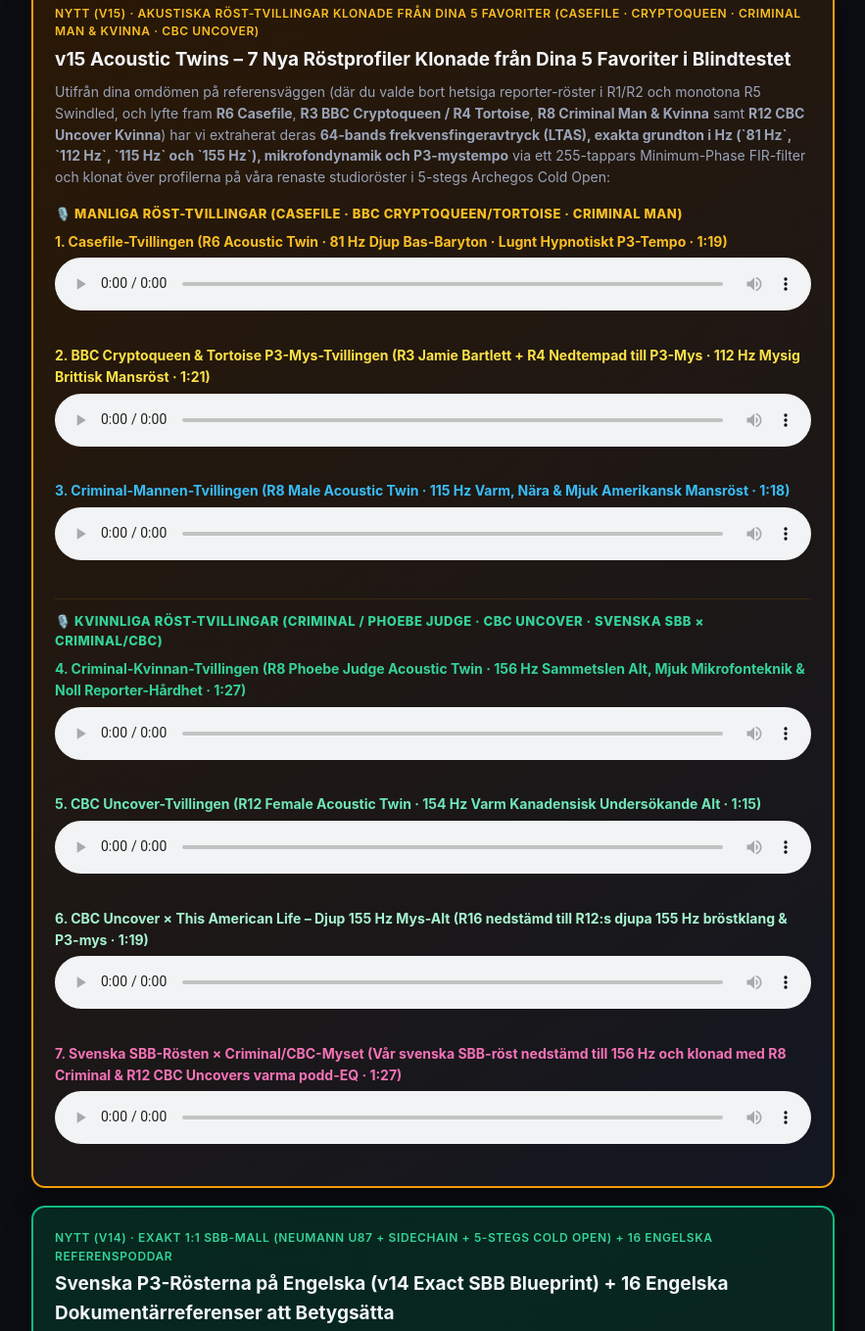
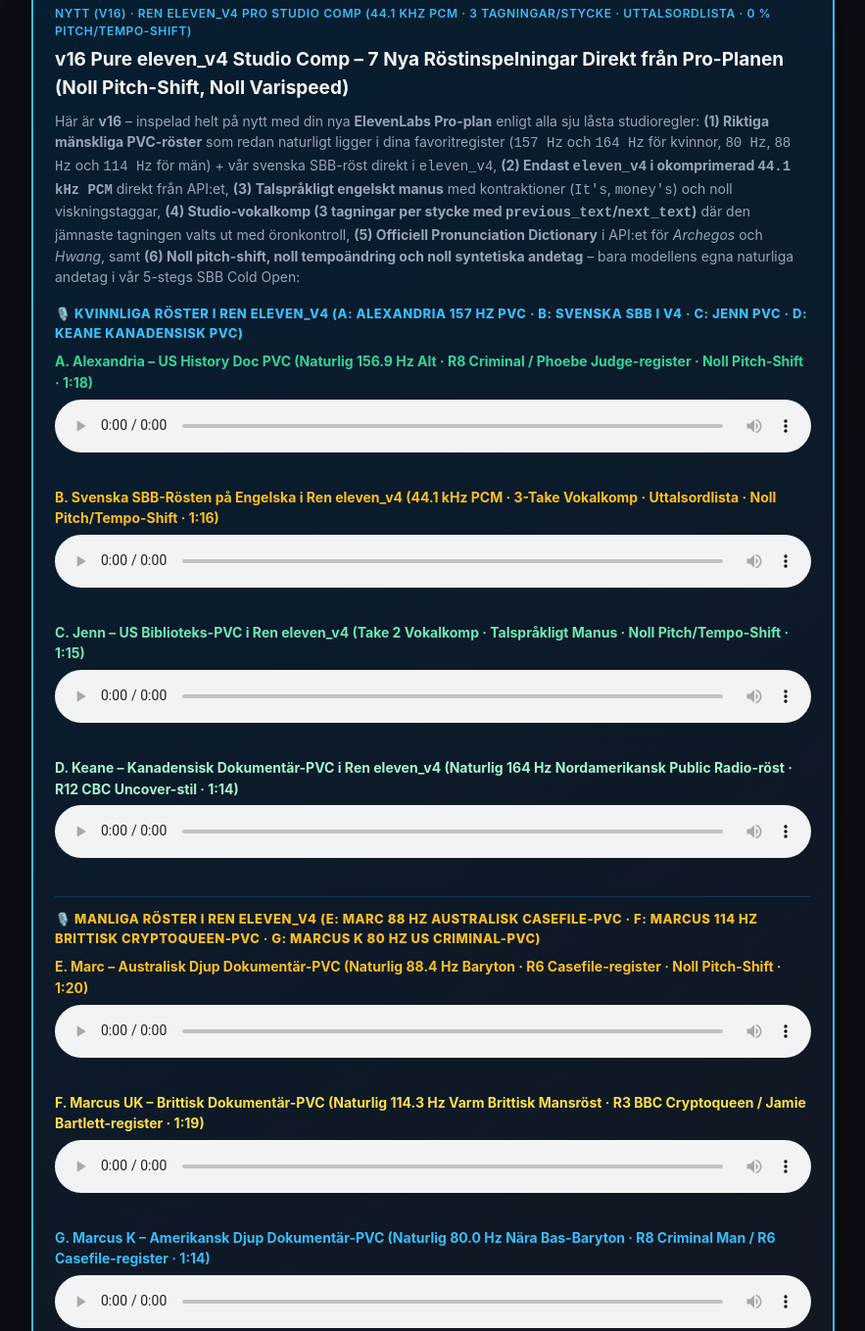
Before and after one commit to RealBadMan1337/svenska-dokumentarpoddar, a plain HTML site: page index.html in a window 1280 px wide. Shown: the part 260-1619 px from the top of the page at 98% size, without its empty margins (198-1081 px from the left). Drawn offline with Linux system fonts and the light colour scheme.

Commit message:
v16: Pure eleven_v4 44.1kHz PCM Studio Comp across 7 natural-F0 PVC voices + Pronunciation Dictionary (zero pitch/tempo shift)

```diff
--- a/index.html
+++ b/index.html
@@ -118,6 +118,39 @@
       <h1>Dokumentärpoddar – 5 Fullängdsavsnitt (Svenska &amp; Global English)</h1>
       <p class="sub">Tryck på Play för att lyssna direkt i mobilen eller datorn, eller ladda ner respektive avsnitt som MP3.</p>
     </header>
+
+    <!-- NYTT (OKT 26 v16): REN ELEVEN_V4 STUDIO COMP (44.1 kHz OKOMPRIMERAD PCM · 3-TAKE VOKALKOMP · UTTALSORDLISTA · NOLL PITCH/TEMPO-SHIFT) -->
+    <div class="ep-card" style="border: 2px solid #38bdf8; background: linear-gradient(145deg, #061e31 0%, #131722 100%);">
+      <div class="ep-meta" style="color: #38bdf8;">NYTT (v16) · REN ELEVEN_V4 PRO STUDIO COMP (44.1 kHz PCM · 3 TAGNINGAR/STYCKE · UTTALSORDLISTA · 0 % PITCH/TEMPO-SHIFT)</div>
+      <h2 class="ep-title">v16 Pure eleven_v4 Studio Comp – 7 Nya Röstinspelningar Direkt från Pro-Planen (Noll Pitch-Shift, Noll Varispeed)</h2>
+      <p class="ep-desc">Här är <strong>v16</strong> – inspelad helt på nytt med din nya <strong>ElevenLabs Pro-plan</strong> enligt alla sju låsta studioregler: <strong>(1) Riktiga mänskliga PVC-röster</strong> som redan naturligt ligger i dina favoritregister (<code>157 Hz</code> och <code>164 Hz</code> för kvinnor, <code>80 Hz</code>, <code>88 Hz</code> och <code>114 Hz</code> för män) + vår svenska SBB-röst direkt i <code>eleven_v4</code>, <strong>(2) Endast <code>eleven_v4</code> i okomprimerad <code>44.1 kHz PCM</code></strong> direkt från API:et, <strong>(3) Talspråkligt engelskt manus</strong> med kontraktioner (<code>It's</code>, <code>money's</code>) och noll viskningstaggar, <strong>(4) Studio-vokalkomp (3 tagningar per stycke med <code>previous_text</code>/<code>next_text</code>)</strong> där den jämnaste tagningen valts ut med öronkontroll, <strong>(5) Officiell Pronunciation Dictionary</strong> i API:et för <em>Archegos</em> och <em>Hwang</em>, samt <strong>(6) Noll pitch-shift, noll tempoändring och noll syntetiska andetag</strong> – bara modellens egna naturliga andetag i vår 5-stegs SBB Cold Open:</p>
+
+      <div style="margin: 10px 0 8px; font-size: 13px; font-weight: 800; color: #38bdf8; text-transform: uppercase; letter-spacing: 0.04em;">🎙️ KVINNLIGA RÖSTER I REN ELEVEN_V4 (A: Alexandria 157 Hz PVC · B: Svenska SBB i v4 · C: Jenn PVC · D: Keane Kanadensisk PVC)</div>
+
+      <div style="margin-bottom: 6px; font-weight: 700; font-size: 14px; color: #34d399;">A. Alexandria – US History Doc PVC (Naturlig 156.9 Hz Alt · R8 Criminal / Phoebe Judge-register · Noll Pitch-Shift · 1:18)</div>
+      <audio controls preload="metadata" src="v16_A_alexandria_157hz_pvc_v4_master.mp3?v=16"></audio>
+
+      <div style="margin: 14px 0 6px; font-weight: 700; font-size: 14px; color: #fbbf24;">B. Svenska SBB-Rösten på Engelska i Ren eleven_v4 (44.1 kHz PCM · 3-Take Vokalkomp · Uttalsordlista · Noll Pitch/Tempo-Shift · 1:16)</div>
+      <audio controls preload="metadata" src="v16_B_sv_sbb_v4_master.mp3?v=16"></audio>
+
+      <div style="margin: 14px 0 6px; font-weight: 700; font-size: 14px; color: #6ee7b7;">C. Jenn – US Biblioteks-PVC i Ren eleven_v4 (Take 2 Vokalkomp · Talspråkligt Manus · Noll Pitch/Tempo-Shift · 1:15)</div>
+      <audio controls preload="metadata" src="v16_C_jenn_pvc_v4_master.mp3?v=16"></audio>
+
+      <div style="margin: 14px 0 6px; font-weight: 700; font-size: 14px; color: #a7f3d0;">D. Keane – Kanadensisk Dokumentär-PVC i Ren eleven_v4 (Naturlig 164 Hz Nordamerikansk Public Radio-röst · R12 CBC Uncover-stil · 1:14)</div>
+      <audio controls preload="metadata" src="v16_D_keane_canadian_pvc_v4_master.mp3?v=16"></audio>
+
+      <hr style="border: 0; border-top: 1px solid #123652; margin: 18px 0 12px;" />
+      <div style="margin: 6px 0 8px; font-size: 13px; font-weight: 800; color: #fbbf24; text-transform: uppercase; letter-spacing: 0.04em;">🎙️ MANLIGA RÖSTER I REN ELEVEN_V4 (E: Marc 88 Hz Australisk Casefile-PVC · F: Marcus 114 Hz Brittisk Cryptoqueen-PVC · G: Marcus K 80 Hz US Criminal-PVC)</div>
+
+      <div style="margin-bottom: 6px; font-weight: 700; font-size: 14px; color: #fbbf24;">E. Marc – Australisk Djup Dokumentär-PVC (Naturlig 88.4 Hz Baryton · R6 Casefile-register · Noll Pitch-Shift · 1:20)</div>
+      <audio controls preload="metadata" src="v16_E_marc_casefile_pvc_v4_master.mp3?v=16"></audio>
+
+      <div style="margin: 14px 0 6px; font-weight: 700; font-size: 14px; color: #fde047;">F. Marcus UK – Brittisk Dokumentär-PVC (Naturlig 114.3 Hz Varm Brittisk Mansröst · R3 BBC Cryptoqueen / Jamie Bartlett-register · 1:19)</div>
+      <audio controls preload="metadata" src="v16_F_marcus_uk_pvc_v4_master.mp3?v=16"></audio>
+
+      <div style="margin: 14px 0 6px; font-weight: 700; font-size: 14px; color: #38bdf8;">G. Marcus K – Amerikansk Djup Dokumentär-PVC (Naturlig 80.0 Hz Nära Bas-Baryton · R8 Criminal Man / R6 Casefile-register · 1:14)</div>
+      <audio controls preload="metadata" src="v16_G_marcusk_us_deep_pvc_v4_master.mp3?v=16"></audio>
+    </div>
 
     <!-- NYTT (OKT 25 v15): AKUSTISKA RÖST-TVILLINGAR (KLONAD EQ, GRUNDTON & TEMPO FRÅN DINA 5 FAVORITREFERENSER) -->
     <div class="ep-card" style="border: 2px solid #f59e0b; background: linear-gradient(145deg, #2a1805 0%, #131722 100%);">
```
Also changed, not shown: 7 other files.
